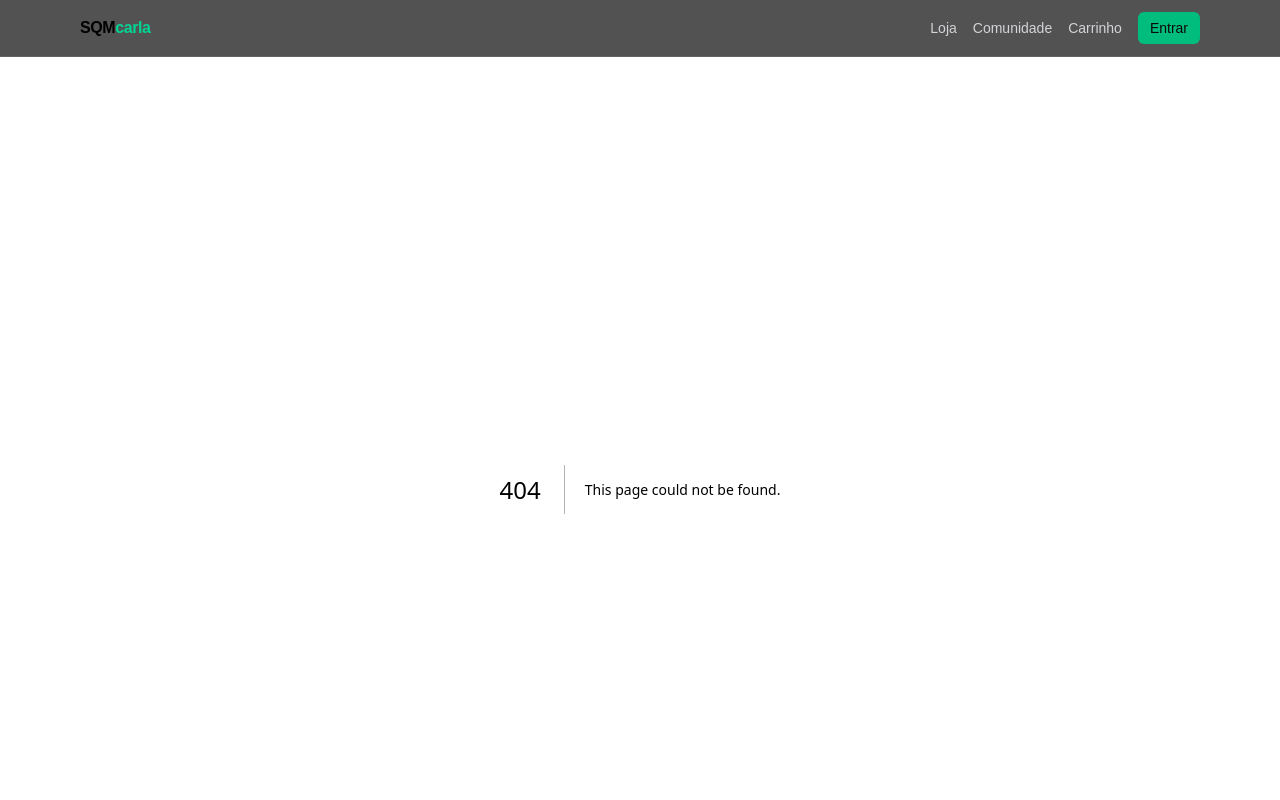
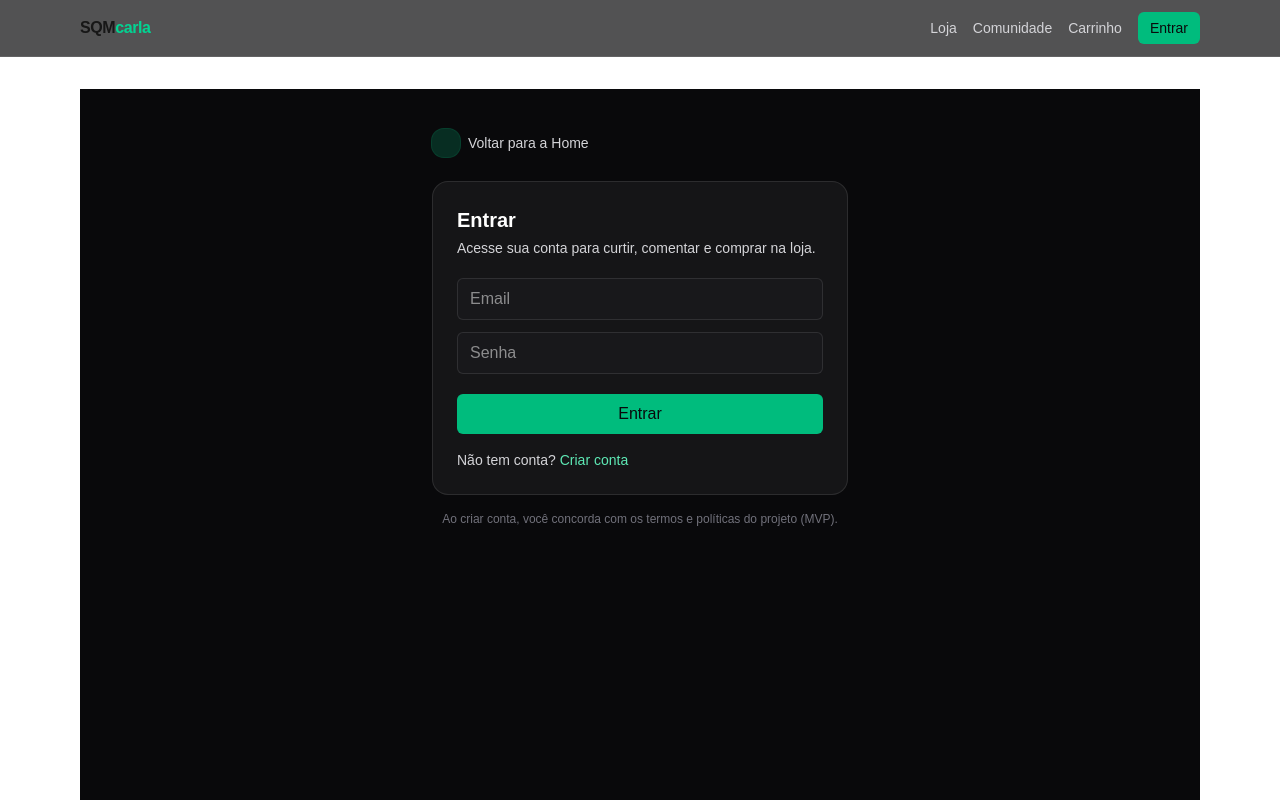
Before and after one commit to seupc20-mackdog/sqmbrasil, a Next.js app: page /login in a window 1280 px wide. Before the commit this address had no page. Shown: the top 800 px of the page. Built offline with nearby package versions, Linux system fonts and the light colour scheme.

Commit message:
Fix supabase cookies (Next 16) and build

```diff
--- /dev/null
+++ b/src/app/(auth)/login/page.tsx
@@ -0,0 +1,99 @@
+import { supabaseServer } from "@/lib/supabase/server";
+import { redirect } from "next/navigation";
+
+function safeNextPath(input: string | null): string {
+  if (!input) return "/feed";
+  // Evita open-redirect: só permite paths relativos do app
+  if (!input.startsWith("/")) return "/feed";
+  if (input.startsWith("//")) return "/feed";
+  if (input.includes("://")) return "/feed";
+  return input;
+}
+
+export default function LoginPage({
+  searchParams,
+}: {
+  searchParams?: { error?: string; registered?: string; next?: string; loggedOut?: string };
+}) {
+  const nextPath = safeNextPath(searchParams?.next ?? null);
+  const hasError = searchParams?.error === "1";
+  const registered = searchParams?.registered === "1";
+  const loggedOut = searchParams?.loggedOut === "1";
+
+  async function signIn(formData: FormData): Promise<void> {
+    "use server";
+
+    const email = String(formData.get("email") || "").trim();
+    const password = String(formData.get("password") || "").trim();
+    const next = safeNextPath(String(formData.get("next") || "/feed"));
+
+    if (!email || !password) {
+      redirect(`/login?error=1&next=${encodeURIComponent(next)}`);
+    }
+
+    const supabase = await supabaseServer();
+
+    const { error } = await supabase.auth.signInWithPassword({ email, password });
+
+    if (error) {
+      redirect(`/login?error=1&next=${encodeURIComponent(next)}`);
+    }
+
+    redirect(next);
+  }
+
+  return (
+    <main>
+      <h1 className="text-xl font-semibold">Entrar</h1>
+      <p className="mt-1 text-sm text-zinc-300">Acesse sua conta para curtir, comentar e comprar na loja.</p>
+
+      {registered ? (
+        <div className="mt-4 rounded-xl border border-emerald-500/30 bg-emerald-500/10 p-3 text-sm text-emerald-200">
+          Conta criada. Agora faça login.
+        </div>
+      ) : null}
+
+      {loggedOut ? (
+        <div className="mt-4 rounded-xl border border-white/10 bg-white/5 p-3 text-sm text-zinc-200">
+          Você saiu da conta.
+        </div>
+      ) : null}
+
+      {hasError ? (
+        <div className="mt-4 rounded-xl border border-red-500/30 bg-red-500/10 p-3 text-sm text-red-200">
+          Email ou senha inválidos (ou sua conta ainda não foi confirmada por email, se a confirmação estiver ligada).
+        </div>
+      ) : null}
+
+      <form action={signIn} className="mt-5 grid gap-3">
+        <input type="hidden" name="next" value={nextPath} />
+
+        <input
+          name="email"
+          type="email"
+          placeholder="Email"
+          className="w-full rounded-md border border-white/10 bg-zinc-900 px-3 py-2 outline-none"
+          required
+        />
+        <input
+          name="password"
+          type="password"
+          placeholder="Senha"
+          className="w-full rounded-md border border-white/10 bg-zinc-900 px-3 py-2 outline-none"
+          required
+        />
+
+        <button className="mt-2 rounded-md bg-emerald-500 px-4 py-2 font-medium text-zinc-950 hover:bg-emerald-400">
+          Entrar
+        </button>
+      </form>
+
+      <p className="mt-4 text-sm text-zinc-300">
+        Não tem conta?{" "}
+        <a className="text-emerald-300 hover:underline" href="/register">
+          Criar conta
+        </a>
+      </p>
+    </main>
+  );
+}
```
